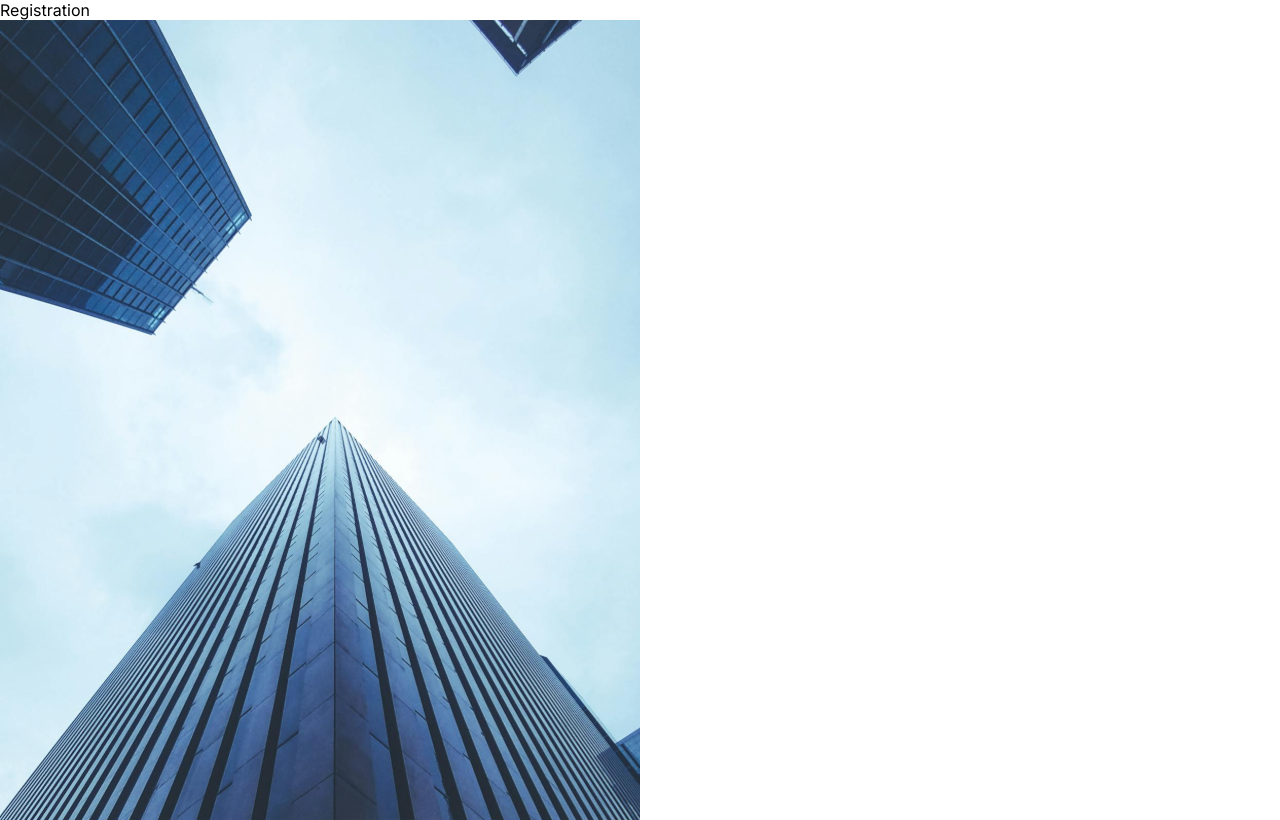
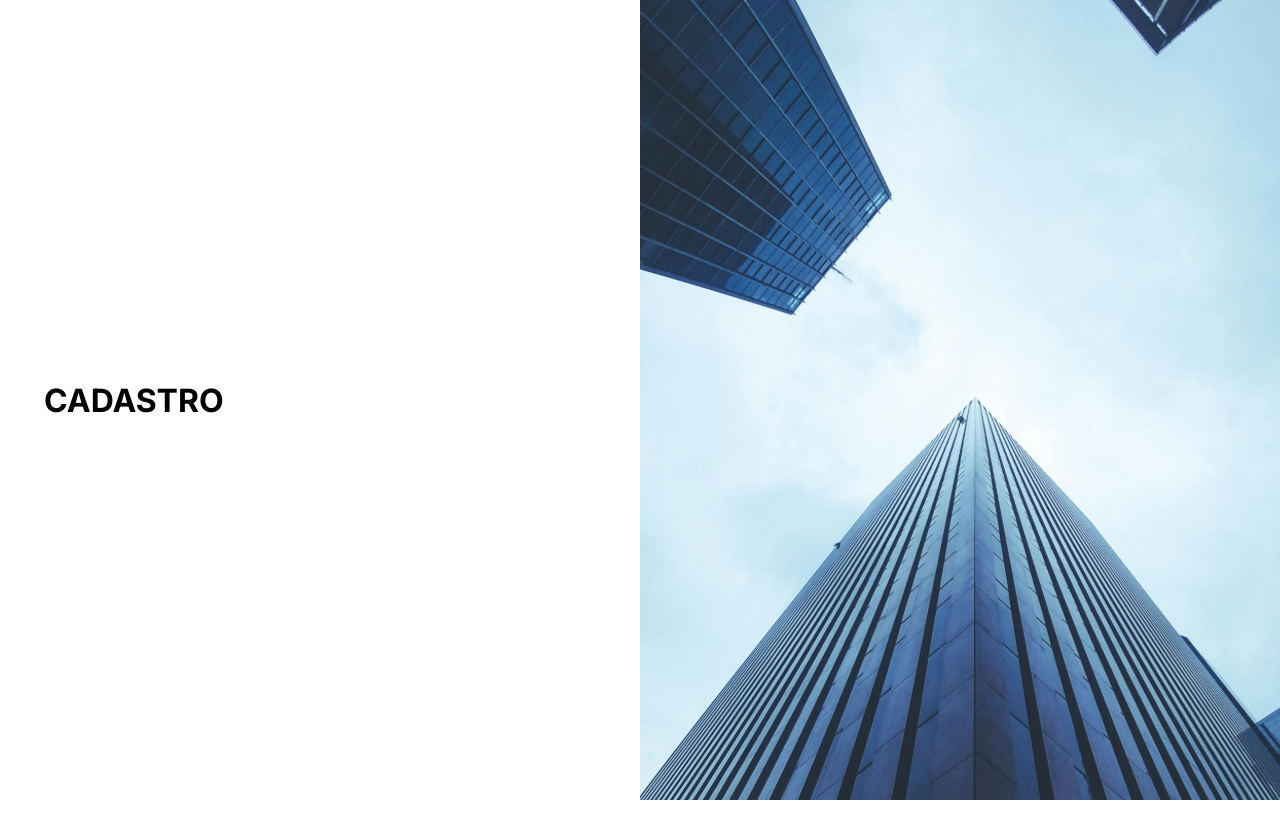
Before and after one commit to jvsiqueira1/dnc-sales-dashboard-jvs, a React (Vite) app: page /cadastro in a window 1280 px wide. Built offline with nearby package versions, Linux system fonts and the light colour scheme.

Commit message:
feat material-ui-insert

```diff
--- a/package.json
+++ b/package.json
@@ -10,6 +10,9 @@
     "preview": "vite preview"
   },
   "dependencies": {
+    "@emotion/react": "^11.14.0",
+    "@emotion/styled": "^11.14.0",
+    "@mui/material": "^6.4.6",
     "@types/styled-components": "^5.1.34",
     "react": "^19.0.0",
     "react-dom": "^19.0.0",
--- /dev/null
+++ b/src/components/BannerImage.tsx
@@ -0,0 +1,8 @@
+import styled from 'styled-components'
+
+export const BannerImage = styled.div`
+  background-image: url(/login-image.svg);
+  background-size: cover;
+  height: 100vh;
+  width: 50vw;
+`
--- /dev/null
+++ b/src/components/index.ts
@@ -0,0 +1 @@
+export * from './BannerImage'
--- a/src/pages/Login.tsx
+++ b/src/pages/Login.tsx
@@ -1,21 +1,26 @@
-import styled from 'styled-components'
-
-const LoginArea = styled.div`
-  backgrond: #666;
-`
-
-const LoginImage = styled.div`
-  background-image: url(/login-image.svg);
-  background-size: cover;
-  height: 100vh;
-  width: 50vw;
-`
+import { Box, Container, Grid } from '@mui/material'
+import { BannerImage } from '@/components'
 
 function Login() {
   return (
     <>
-      <LoginArea>LOGIN</LoginArea>
-      <LoginImage />
+      <Box>
+        <Grid container>
+          <Grid
+            item
+            xs={12}
+            sm={6}
+            sx={{ alignItems: 'center', display: 'flex', height: '100vh' }}
+          >
+            <Container maxWidth="sm">
+              <h1>LOGIN</h1>
+            </Container>
+          </Grid>
+          <Grid item sm={6} sx={{ display: { xs: 'none', sm: 'block' } }}>
+            <BannerImage />
+          </Grid>
+        </Grid>
+      </Box>
     </>
   )
 }
--- a/src/pages/Registration.tsx
+++ b/src/pages/Registration.tsx
@@ -1,21 +1,26 @@
-import styled from 'styled-components'
-
-const RegistrationArea = styled.div`
-  backgrond: #666;
-`
-
-const RegistrationImage = styled.div`
-  background-image: url(/login-image.svg);
-  background-size: cover;
-  height: 100vh;
-  width: 50vw;
-`
+import { Box, Container, Grid } from '@mui/material'
+import { BannerImage } from '@/components'
 
 function Registration() {
   return (
     <>
-      <RegistrationArea>Registration</RegistrationArea>
-      <RegistrationImage />
+      <Box>
+        <Grid container>
+          <Grid
+            item
+            xs={12}
+            sm={6}
+            sx={{ alignItems: 'center', display: 'flex', height: '100vh' }}
+          >
+            <Container maxWidth="sm">
+              <h1>CADASTRO</h1>
+            </Container>
+          </Grid>
+          <Grid item sm={6} sx={{ display: { xs: 'none', sm: 'block' } }}>
+            <BannerImage />
+          </Grid>
+        </Grid>
+      </Box>
     </>
   )
 }
--- a/vite.config.ts
+++ b/vite.config.ts
@@ -5,9 +5,12 @@
 // https://vite.dev/config/
 export default defineConfig({
   plugins: [react()],
+  optimizeDeps: {
+    include: ['@emotion/styled'],
+  },
   resolve: {
     alias: {
-      '@/': path.resolve(__dirname, './src'),
+      '@': path.resolve(__dirname, './src'),
     },
   },
 })
```
Also changed, not shown: 1 other file (tests, documents, lock files or other folders).
